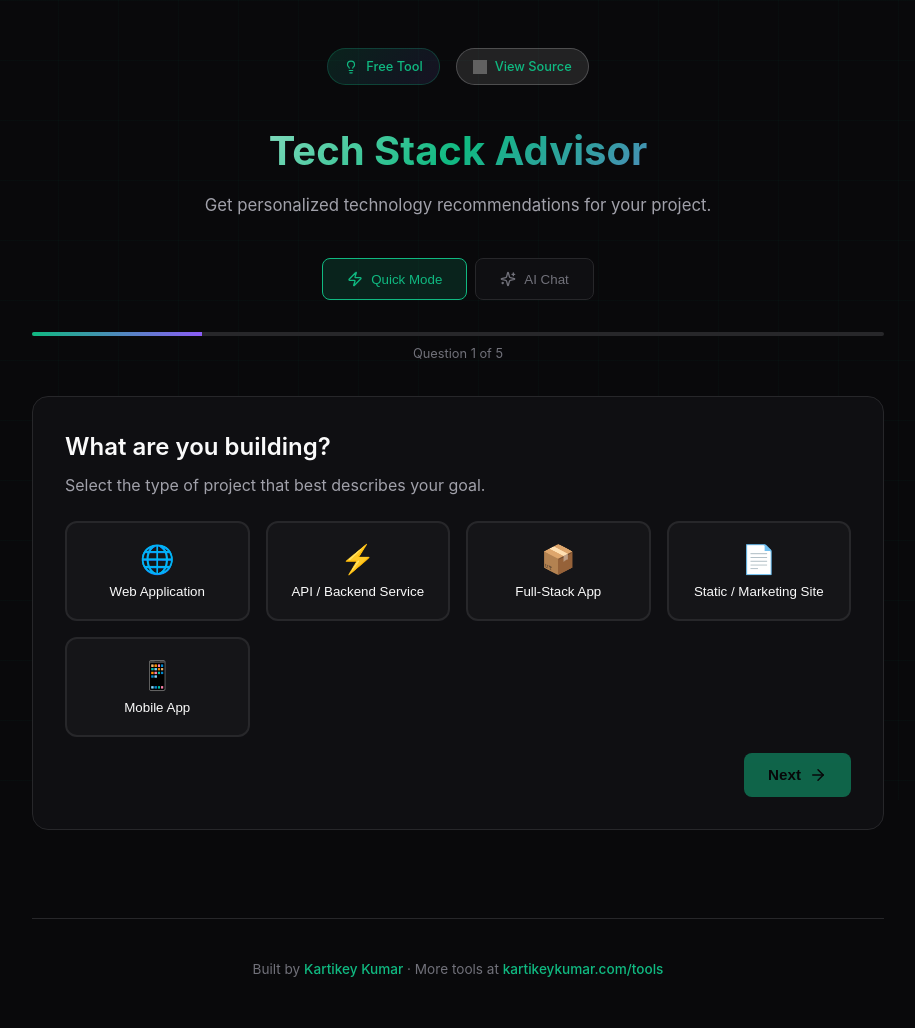
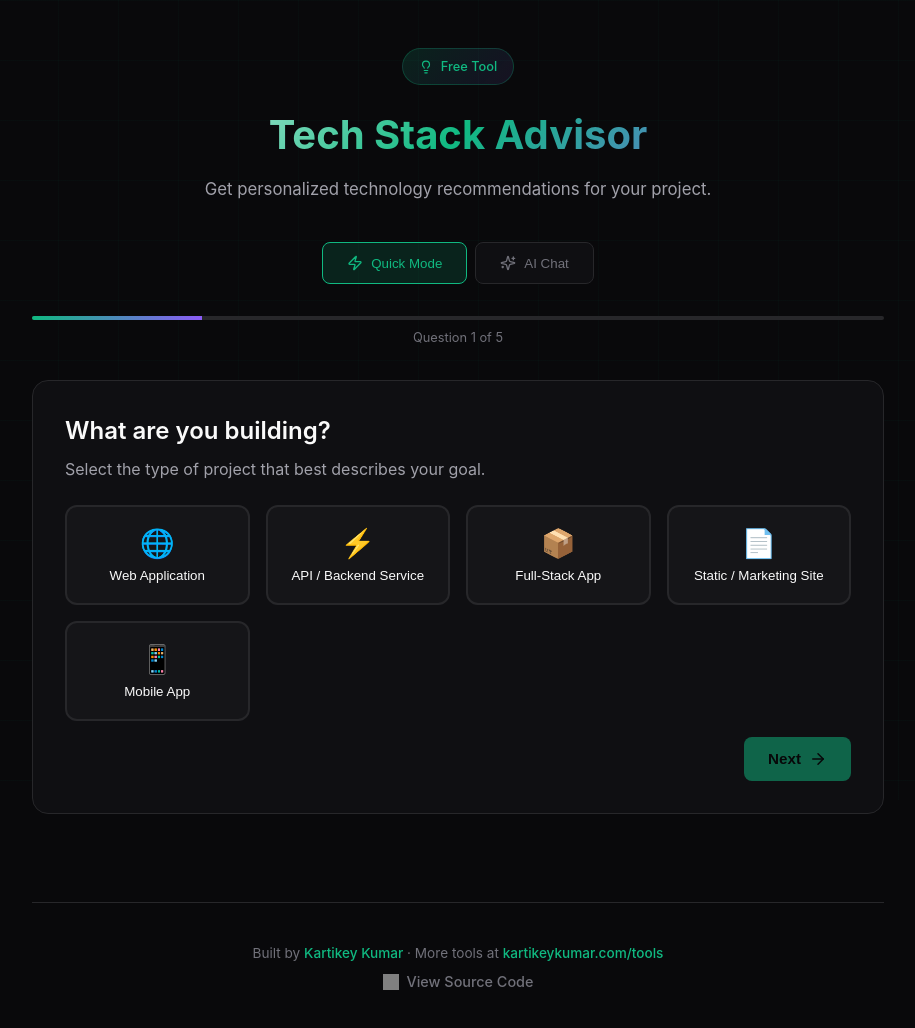
Before and after one commit to kartikeykumar09/tech-stack-advisor, a React (Vite) app: page / in a window 1280 px wide. Shown: the top 1028 px of the page, without its empty margins (182-1097 px from the left). Built offline with nearby package versions, Linux system fonts and the light colour scheme; grey boxes are pictures that could not be loaded; the HTML template or start-up script is replaced by a standard one.

Commit message:
Move GitHub link to footer

```diff
--- a/src/App.tsx
+++ b/src/App.tsx
@@ -390,15 +390,9 @@
   return (
     <div className="container">
       <header className="header">
-        <div className="header-top-row" style={{ display: 'flex', justifyContent: 'center', alignItems: 'center', gap: '1rem', marginBottom: '1rem' }}>
-          <div className="header-badge">
-            <Lightbulb size={14} />
-            <span>Free Tool</span>
-          </div>
-          <a href="https://github.com/kartikeykumar09/tech-stack-advisor" target="_blank" rel="noreferrer" className="header-badge github-badge" style={{ textDecoration: 'none', cursor: 'pointer', background: 'rgba(255, 255, 255, 0.1)', border: '1px solid rgba(255, 255, 255, 0.2)' }}>
-            <img src="https://unpkg.com/simple-icons@v13/icons/github.svg" width="14" height="14" style={{ filter: 'invert(1)' }} alt="GitHub" />
-            <span>View Source</span>
-          </a>
+        <div className="header-badge">
+          <Lightbulb size={14} />
+          <span>Free Tool</span>
         </div>
         <h1>Tech Stack Advisor</h1>
         <p>
@@ -735,6 +729,10 @@
           Built by <a href="https://kartikeykumar.com" target="_blank" rel="noopener noreferrer">Kartikey Kumar</a> ·
           More tools at <a href="https://kartikeykumar.com/tools" target="_blank" rel="noopener noreferrer">kartikeykumar.com/tools</a>
         </p>
+        <a href="https://github.com/kartikeykumar09/tech-stack-advisor" target="_blank" rel="noopener noreferrer" className="github-footer-link" style={{ display: 'inline-flex', alignItems: 'center', gap: '0.5rem', marginTop: '0.5rem', color: 'var(--text-muted)', textDecoration: 'none', fontSize: '0.9rem' }}>
+          <img src="https://unpkg.com/simple-icons@v13/icons/github.svg" width="16" height="16" style={{ filter: 'invert(0.5)' }} alt="GitHub" />
+          View Source Code
+        </a>
       </footer>
     </div>
   );
```
